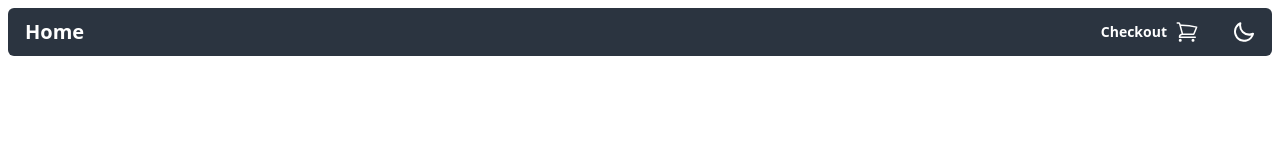
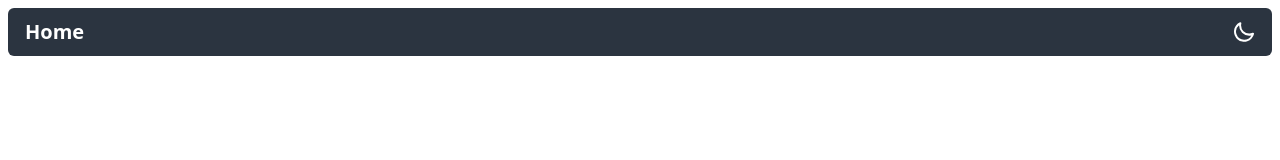
Before and after one commit to GamzeeRakoon/trading, a SvelteKit app: page /cancel in a window 1280 px wide. Shown: the top 160 px of the page. Built offline with nearby package versions, Linux system fonts and the light colour scheme.

Commit message:
Feat: Make checkout only appear on products page

```diff
--- a/src/components/Navbar.svelte
+++ b/src/components/Navbar.svelte
@@ -5,7 +5,7 @@
 	import { cartItems } from '../stores/cart';
 	import { get } from 'svelte/store';
 
-	let isHomePage = false;
+	let isProductPage = false;
 
 	const toggleTheme = () => {
 		$theme = $theme === 'light' ? 'dark' : 'light';
@@ -14,7 +14,7 @@
 
 	onMount(() => {
 		const unsubscribe = page.subscribe(($page) => {
-			isHomePage = $page.url.pathname !== '/';
+			isProductPage = $page.url.pathname == '/products';
 		});
 
 		return unsubscribe;
@@ -43,7 +43,7 @@
 		<div class="flex-1">
 			<a href="/" class="text-xl btn btn-ghost">Home</a>
 		</div>
-		{#if isHomePage}
+		{#if isProductPage}
 			<div class="flex-none">
 				<button on:click={() => checkout()} class="btn btn-ghost">
 					Checkout
```
